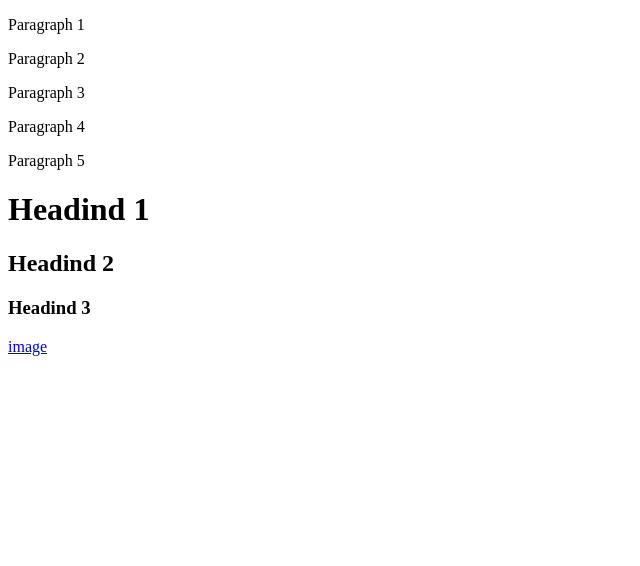
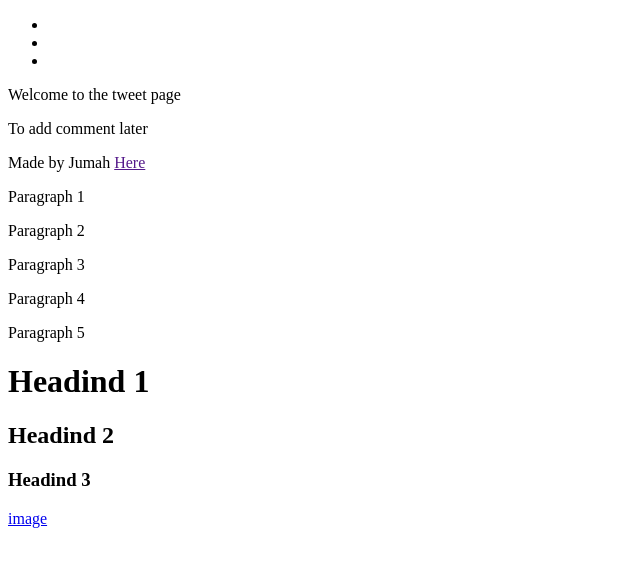
Before and after one commit to Jumah18/My_First_Portfolio, a plain HTML site: page html_basic/index.html in a window 1280 px wide. Shown: the whole page, without its empty margins (0-640 px from the left). Drawn offline with Linux system fonts and the light colour scheme.

Commit message:
Update index.html

```diff
--- a/html_basic/index.html
+++ b/html_basic/index.html
@@ -1,11 +1,31 @@
 <!DOCTYPE html>
 <html lang="en">
+
 <head>
     <meta charset="UTF-8">
     <meta name="viewport" content="width=device-width, initial-scale=1.0">
     <title>Document</title>
 </head>
+
 <body>
+    <header>
+        <ul>
+            <li><a href="tweets.html"></a></li>
+            <li></li>
+            <li></li>
+        </ul>
+    </header>
+    <main>
+        <article>
+            Welcome to the tweet page
+        </article>
+        <aside>
+            <p>To add comment later</p>
+        </aside>
+    </main>
+    <footer>
+        <p>Made by Jumah <a href="" target="">Here</a></p>
+    </footer>
     <p>Paragraph 1</p>
     <p>Paragraph 2</p>
     <p>Paragraph 3</p>
@@ -16,6 +36,6 @@
     <h2>Headind 2</h2>
     <h3>Headind 3</h3>
 
-    <a href="https://images.app.goo.gl/rACzwQibHhLqDUSn6">image</a>
+   <a href="https://images.app.goo.gl/rACzwQibHhLqDUSn6">image</a> <br>
+
 </body>
-</html>
```
